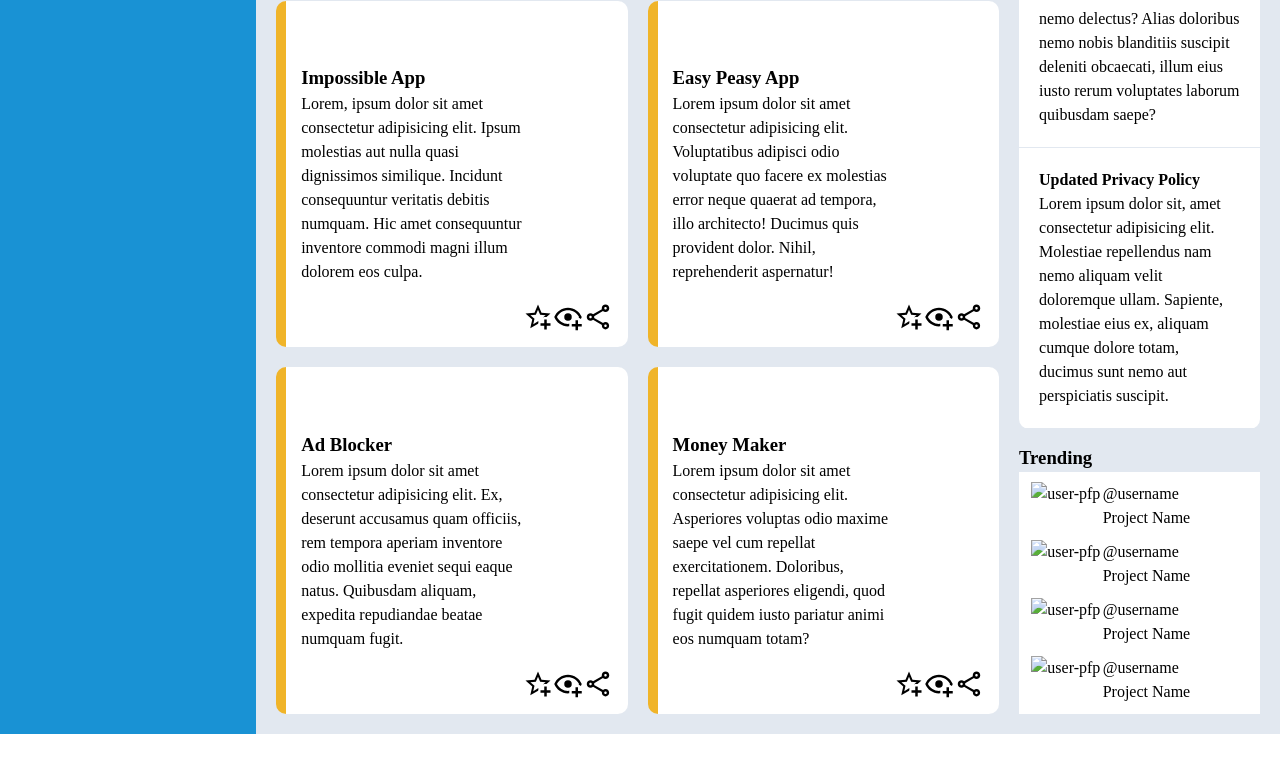
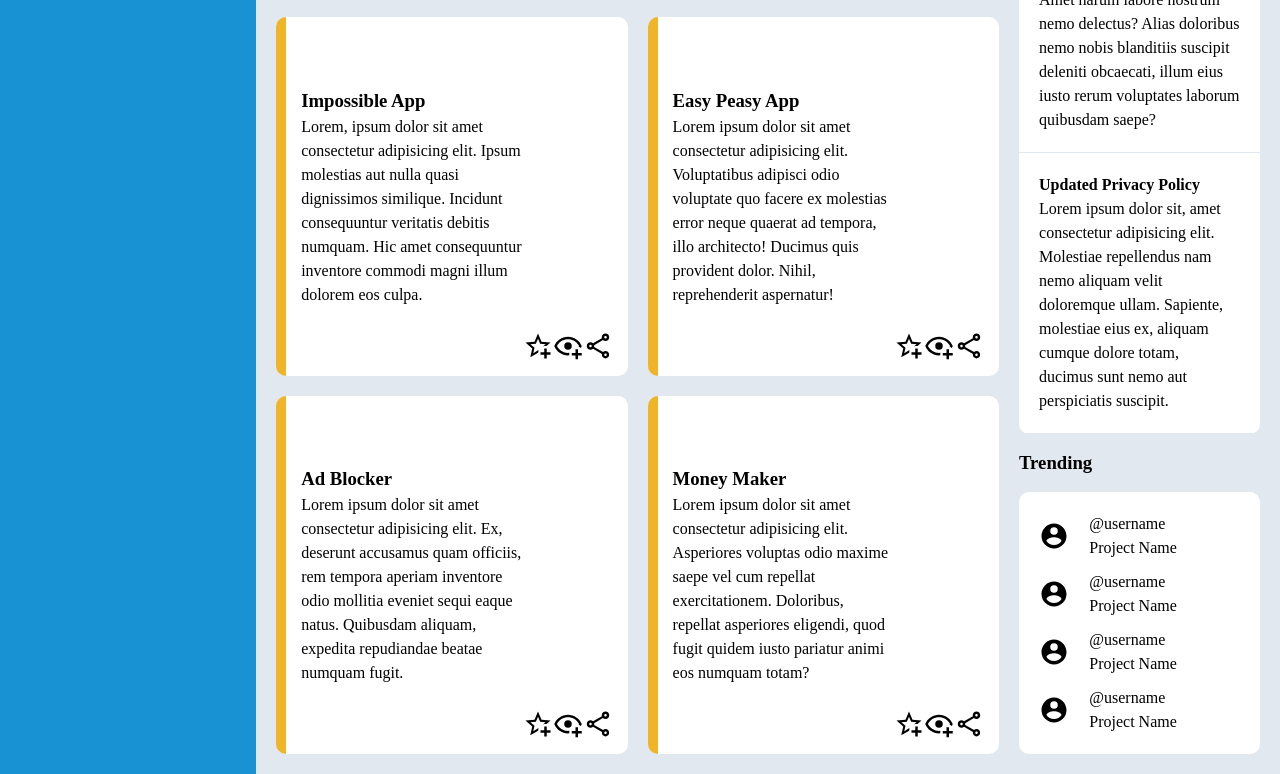
Before and after one commit to aeochoa99/odin-admin-dashboard, a plain HTML site: page index.html in a window 1280 px wide. Shown: the part 610-1384 px from the top of the page. Before the commit the page ends 1344 px from the top, so only its background shows below. Drawn offline with Linux system fonts and the light colour scheme; files whose address does not match are found by name.

Commit message:
Style the trending section

```diff
--- a/index.html
+++ b/index.html
@@ -149,27 +149,27 @@
                     </div>
                 </div>
 
+                <h3>Trending</h3>
                 <div class="trending">
-                    <h3>Trending</h3>
 
                     <div class="users">
                         <div class="user">
-                            <img src="" alt="user-pfp">
+                            <img src="./images/account-circle.svg" alt="user-pfp">
                             <p>@username</p>
                             <p>Project Name</p>
                         </div>
                         <div class="user">
-                            <img src="" alt="user-pfp">
+                            <img src="./images/account-circle.svg" alt="user-pfp">
                             <p>@username</p>
                             <p>Project Name</p>
                         </div>
                         <div class="user">
-                            <img src="" alt="user-pfp">
+                            <img src="./images/account-circle.svg" alt="user-pfp">
                             <p>@username</p>
                             <p>Project Name</p>
                         </div>
                         <div class="user">
-                            <img src="" alt="user-pfp">
+                            <img src="./images/account-circle.svg" alt="user-pfp">
                             <p>@username</p>
                             <p>Project Name</p>
                         </div>
--- a/style.css
+++ b/style.css
@@ -247,7 +247,7 @@ button {
 
 .user {
   display: grid;
-  grid-template-columns: 1fr 2fr;
+  grid-template-columns: 1fr 3fr;
 }
 
 .user > p:last-of-type {
@@ -255,12 +255,21 @@ button {
 }
 
 .user > img {
-  justify-self: center;
+  height: 30px;
+  min-width: 30px;
+  grid-row: 1 / 3;
+  justify-self: start;
+  align-self: center;
 }
 
-.card,
-.users {
+.card {
   background-color: var(--primary-color);
+}
+
+.trending {
+  background-color: var(--primary-color);
+  border-radius: 10px;
+  padding: 10px;
 }
 
 .card {
```
